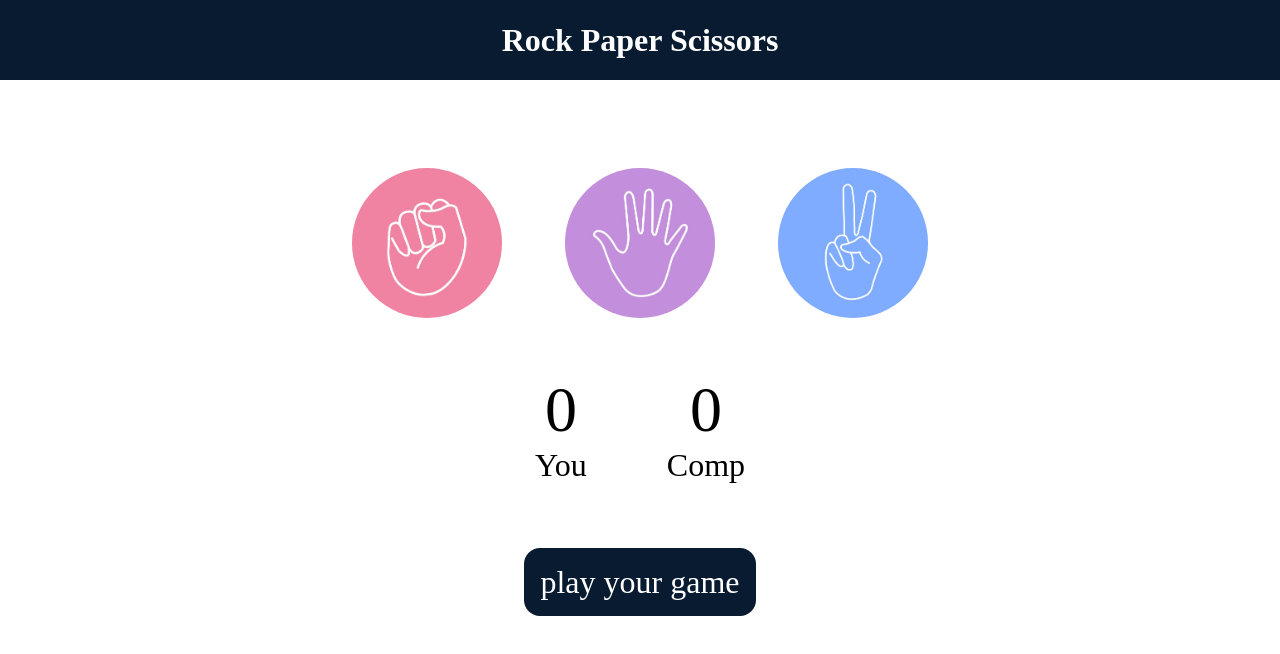
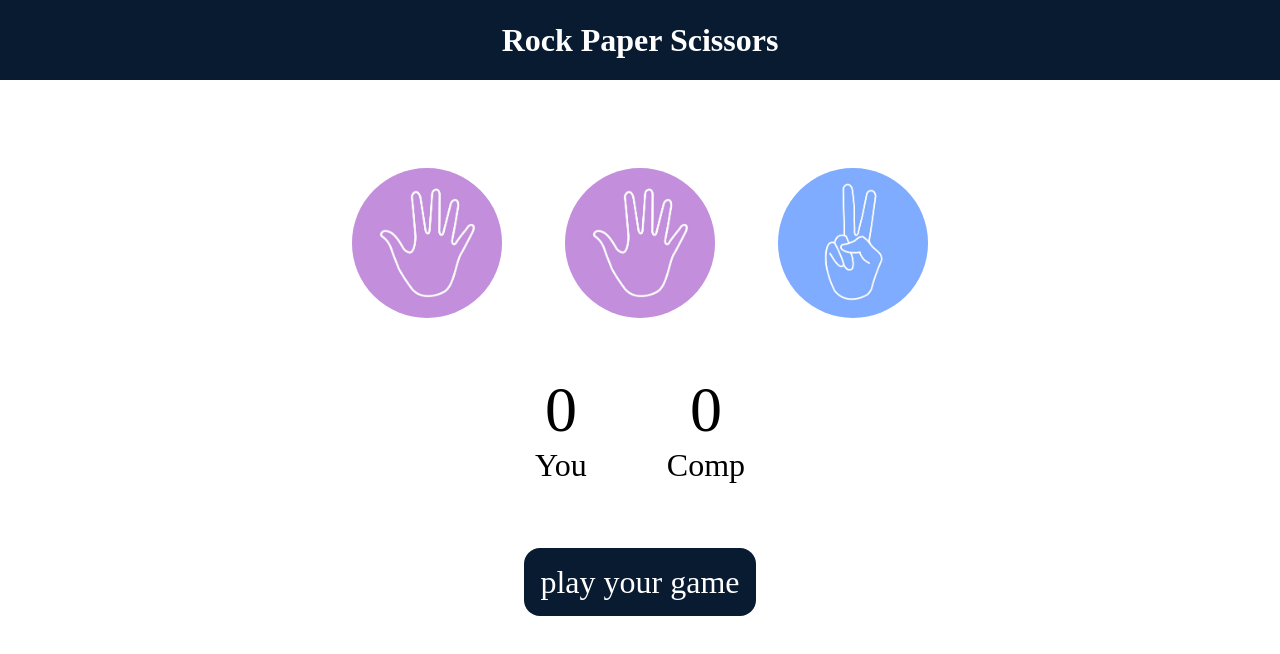
Before and after one commit to Priyanka-WebDev/Rock-Paper-Scissors, a plain HTML site: page index.html in a window 1280 px wide. Drawn offline with Linux system fonts and the light colour scheme.

Commit message:
Update index.html

```diff
--- a/index.html
+++ b/index.html
@@ -10,7 +10,7 @@
     <h1>Rock Paper Scissors</h1>
     <div class="choices">
         <div class="choise" id="rock">
-            <img src="./images/rock.jpg" alt="">
+            <img src="https://raw.githubusercontent.com/Priyanka-WebDev/Rock-Paper-Scissors/main/images/paper.jpg" alt="">
         </div>
         <div class="choise" id="paper">
             <img src="./images/paper.jpg" alt="">
```
